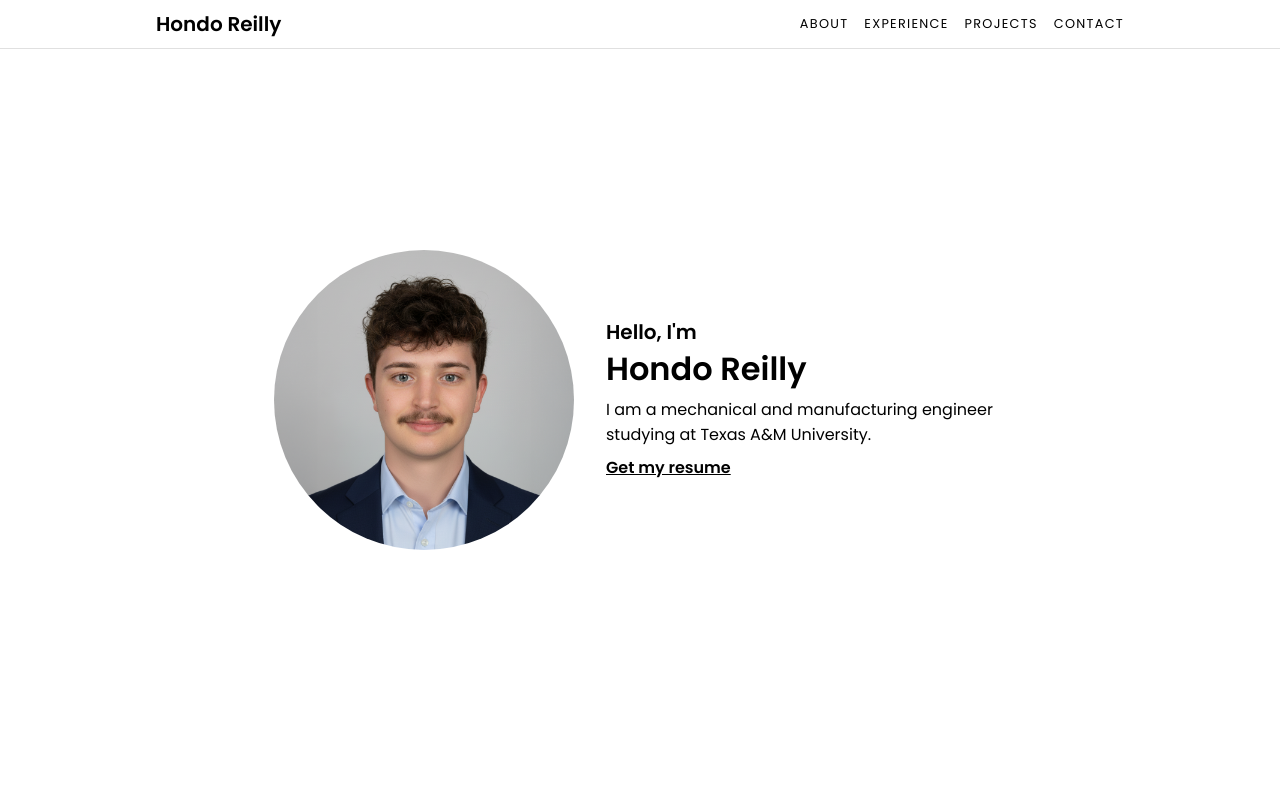
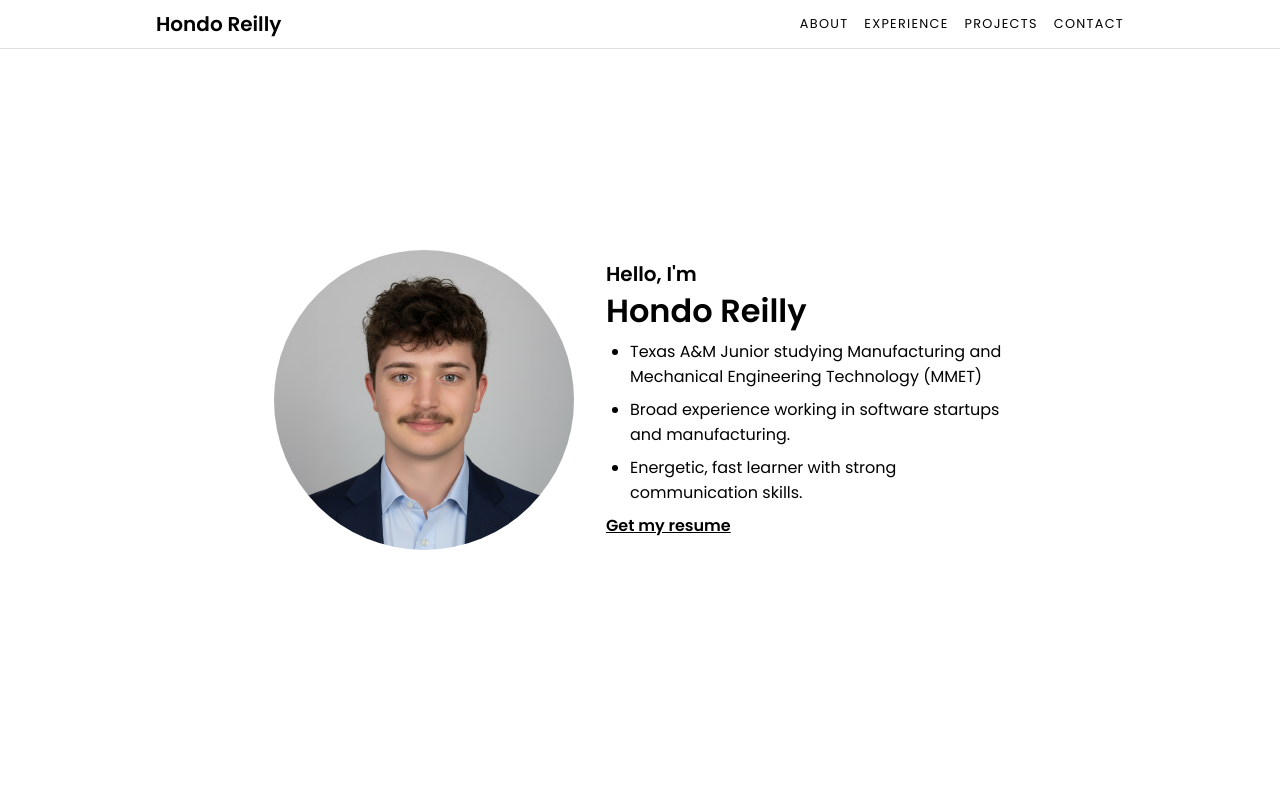
Before and after one commit to Hondo-Reilly/hreilly, a React (Vite) app: page / in a window 1280 px wide. Shown: the top 800 px of the page. Built offline with nearby package versions, Linux system fonts and the light colour scheme.

Commit message:
bullets points

```diff
--- a/src/components/Hero.tsx
+++ b/src/components/Hero.tsx
@@ -9,7 +9,11 @@ export default function Hero() {
             <div className={styles.heroContent}>
                 <h3>Hello, I'm</h3>
                 <h1>Hondo Reilly</h1>
-                <p>I am a mechanical and manufacturing engineer studying at Texas A&M University.</p>
+                <ul>
+                    <li>Texas A&M Junior studying Manufacturing and Mechanical Engineering Technology (MMET) </li>
+                    <li>Broad experience working in software startups and manufacturing.</li>
+                    <li>Energetic, fast learner with strong communication skills.</li>
+                </ul>
                 <a href={resumePdf} download="Hondo-Reilly-Resume.pdf" className={styles.resumeButton}>Get my resume</a>
             </div>
         </div>
--- a/src/css/Hero.module.css
+++ b/src/css/Hero.module.css
@@ -1,3 +1,9 @@
+ul {
+    padding: 0;
+    padding-left: 1.5rem;
+    margin: 0;
+}
+
 .hero {
     padding: 3rem 1rem;
 
@@ -30,7 +36,7 @@
         padding-bottom: 0.5rem;
     }
 
-    p {
+    p, li {
         padding-bottom: 0.5rem;
     }
 }
@@ -64,7 +70,7 @@
             font-size: 1.5rem;
         }
 
-        p {
+        p, li {
             font-size: 1.25rem;
         }
     }
```
